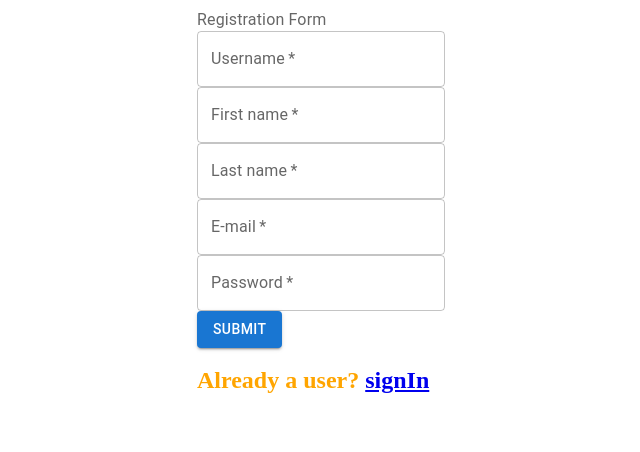
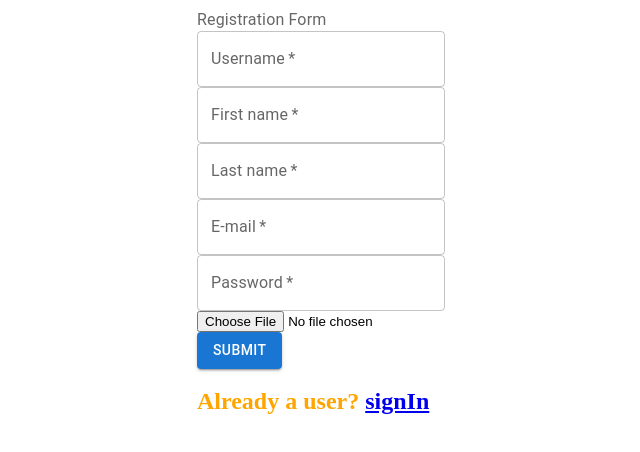
Before and after one commit to AmandaRaphael/thaikoodam_bridge_frontend, a React (Create React App) app: page /signUp in a window 1280 px wide. Shown: the top 452 px of the page, without its empty margins (293-933 px from the left). Built offline with nearby package versions, Linux system fonts and the light colour scheme.

Commit message:
input field  to upload image

```diff
--- a/src/routes/signInPage/Register.jsx
+++ b/src/routes/signInPage/Register.jsx
@@ -7,7 +7,7 @@ import { useState } from "react";
 import { NavLink } from "react-router-dom";
 
 export default function Register() {
-
+const [imageUploaded, setImageUploaded] = useState(null);
   const [username, setUsername] = useState("");
   const [data, setData] = useState({});
 
@@ -22,15 +22,17 @@ export default function Register() {
       lastname: formData.get("lastname"),
       email: formData.get("email"),
       password: formData.get("password"),
+      image:formData.get("image")
     };
     console.log("data", data);
     setData(data);
     setUsername(data.username);
     try {
-      await axios.post(
+     const res= await axios.post(
         "https://thaikoodam-bridge-backend.herokuapp.com/user/register",
         data
       );
+      setImageUploaded(res.data.file.fileURL);
       alert(
         "Successfully registered"
       );
@@ -95,6 +97,14 @@ export default function Register() {
           label="Password"
           required={true}
         />
+        <input
+          id="photo"
+          name="image"
+          type="file"
+          label="userphoto"
+          required={true}
+        />
+        {imageUploaded && <img src={imageUploaded} alt="pic" width="50px" height="50px"/>}
         <Button type="submit" variant="contained">
           Submit
         </Button>
```
